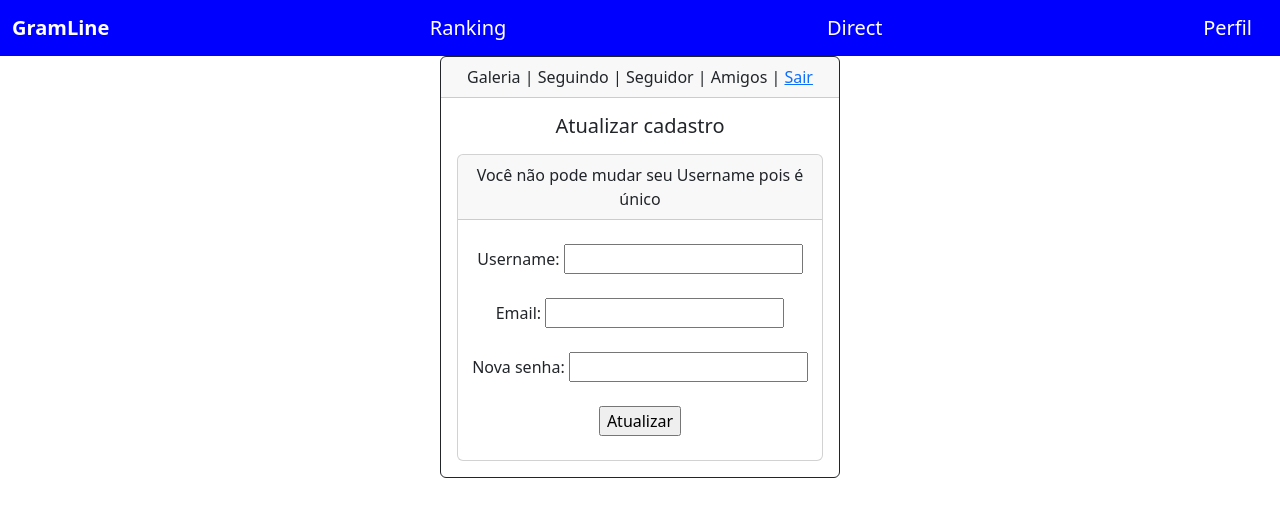
After one commit to MBScorsato/Gram-Line-oficial-4, a Django app: template atualizar_perfil/templates/atualizar_perfil.html in a window 1280 px wide. The commit adds this page. Shown: the top 517 px of the page. Run offline with Django 4.2, Linux system fonts and the light colour scheme; the template is opened without the code that fills it, so the values that code supplies are empty.

Commit message:
criação do CRUD perfil usuário

```diff
--- /dev/null
+++ b/atualizar_perfil/templates/atualizar_perfil.html
@@ -0,0 +1,59 @@
+{% load static %}
+<!doctype html>
+<html lang="en" xmlns="http://www.w3.org/1999/html" xmlns="http://www.w3.org/1999/html">
+  <head>
+    <meta charset="utf-8">
+    <meta name="viewport" content="width=device-width, initial-scale=1">
+    <title>Perfil</title>
+    <link href="https://cdn.jsdelivr.net/npm/bootstrap@5.3.0-alpha2/dist/css/bootstrap.min.css" rel="stylesheet" integrity="sha384-aFq/bzH65dt+w6FI2ooMVUpc+21e0SRygnTpmBvdBgSdnuTN7QbdgL+OapgHtvPp" crossorigin="anonymous">
+  </head>
+  <body>
+
+<nav class="navbar navbar-expand-lg" style="background-color: blue;">
+    <div class="container-fluid">
+        <a class="navbar-brand" href="{% url 'indexplataforma' %}" style="color: white;"><b>GramLine</b></a>
+        <a class="navbar-brand" href="{% url 'indexranking' %}" style="color: white;">Ranking</a>
+        <a class="navbar-brand" href="#" style="color: white;">Direct</a>
+        <a class="navbar-brand" href="{% url 'indexperfil' %}" style="color: white;">Perfil</a>
+    </div>
+</nav>
+<center>
+<div class="card border-dark mb-4" style="max-width: 25rem;">
+  <div class="card-header"><center>
+    Galeria | Seguindo | Seguidor | Amigos | <a href="{% url 'sair' %}">Sair</a>
+</center></div>
+  <div class="card-body">
+    <h5 class="card-title">Atualizar cadastro</h5>
+    <p class="card-text">
+    </p>
+      <div class="card text-center">
+  <div class="card-header">
+     Você não pode mudar seu Username pois é único
+  </div>
+             {% if messages %}
+                            {% for message in messages %}
+                                <div class="alert {{message.tags}}">
+                                    {{message}}
+                                </div>
+                            {% endfor %}
+                        {% endif %}
+          <br>
+<form method="post" action="{% url 'atualizar_perfil' %}">
+    {% csrf_token %}
+    <label for="email">Username: </label>
+    <input type="text" id="username" name="username" value="{{ username }}" readonly><br><br>
+    <label for="nova_senha">Email: </label>
+    <input type="text" id="email" name="email" value="{{ email }}"><br><br>
+    <label for="nova_senha">Nova senha: </label>
+    <input type="password" id="nova_senha" name="nova_senha"><br><br>
+    <input type="submit" value="Atualizar">
+</form>
+
+          <br>
+      </div>
+  </div>
+</div>
+</center>
+    <script src="https://cdn.jsdelivr.net/npm/bootstrap@5.3.0-alpha2/dist/js/bootstrap.bundle.min.js" integrity="sha384-qKXV1j0HvMUeCBQ+QVp7JcfGl760yU08IQ+GpUo5hlbpg51QRiuqHAJz8+BrxE/N" crossorigin="anonymous"></script>
+  </body>
+</html>
--- a/autenticacao/templates/logar.html
+++ b/autenticacao/templates/logar.html
@@ -38,8 +38,11 @@
                         <input name="senha" class="input_cadastrar input_cadastrar_senha" type="password" placeholder="Senha...">
                         <br>
                         <input class="btn_cadastrar" type="submit" value="Divirta-se">
+                        <br><br>
+                        <a href="{% url 'recuperar_senha' %}">ESQUECI MINHA SENHA</a>
                         <hr>
                     </form>
+
                 </div>
 
             </div>
--- a/projeto_django/settings.py
+++ b/projeto_django/settings.py
@@ -43,7 +43,9 @@ INSTALLED_APPS = [
     'autenticacao',
     'plataforma',
     'ranking',
-    'recuperar_senha'
+    'recuperar_senha',
+    'atualizar_perfil',
+
 ]
 
 MIDDLEWARE = [
--- a/projeto_django/urls.py
+++ b/projeto_django/urls.py
@@ -9,6 +9,7 @@ urlpatterns = [
     path('', include('plataforma.urls')),
     path('', include('ranking.urls')),
     path('', include('recuperar_senha.urls')),
+    path('', include('atualizar_perfil.urls')),
 
 ]
 
```
Also changed, not shown: atualizar_perfil/urls.py (added, +7 -0 lines), plataforma/templates/indexperfil.html (+23 -9 lines), ranking/templates/indexranking.html (+22 -2 lines), recuperar_senha/templates/recuperar_senha.html (+58 -8 lines), db.sqlite3.
